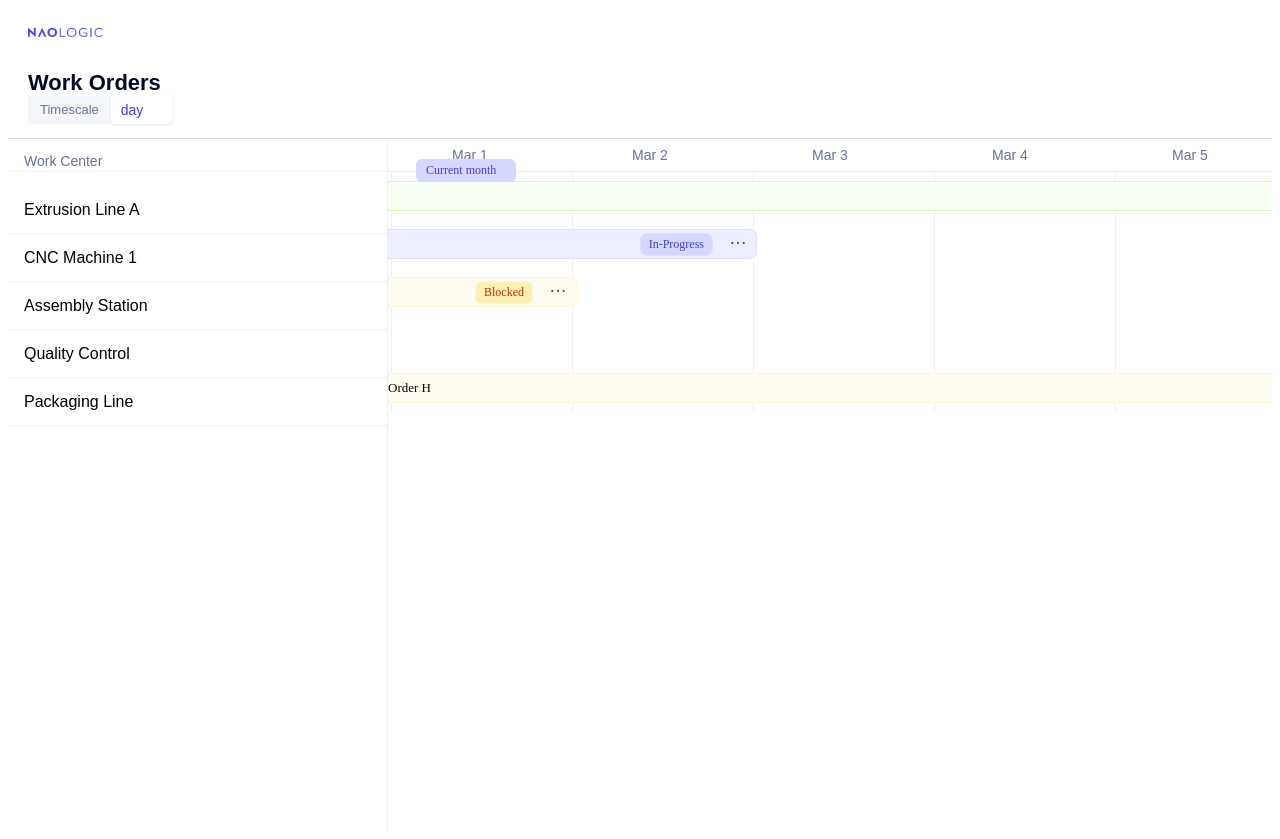
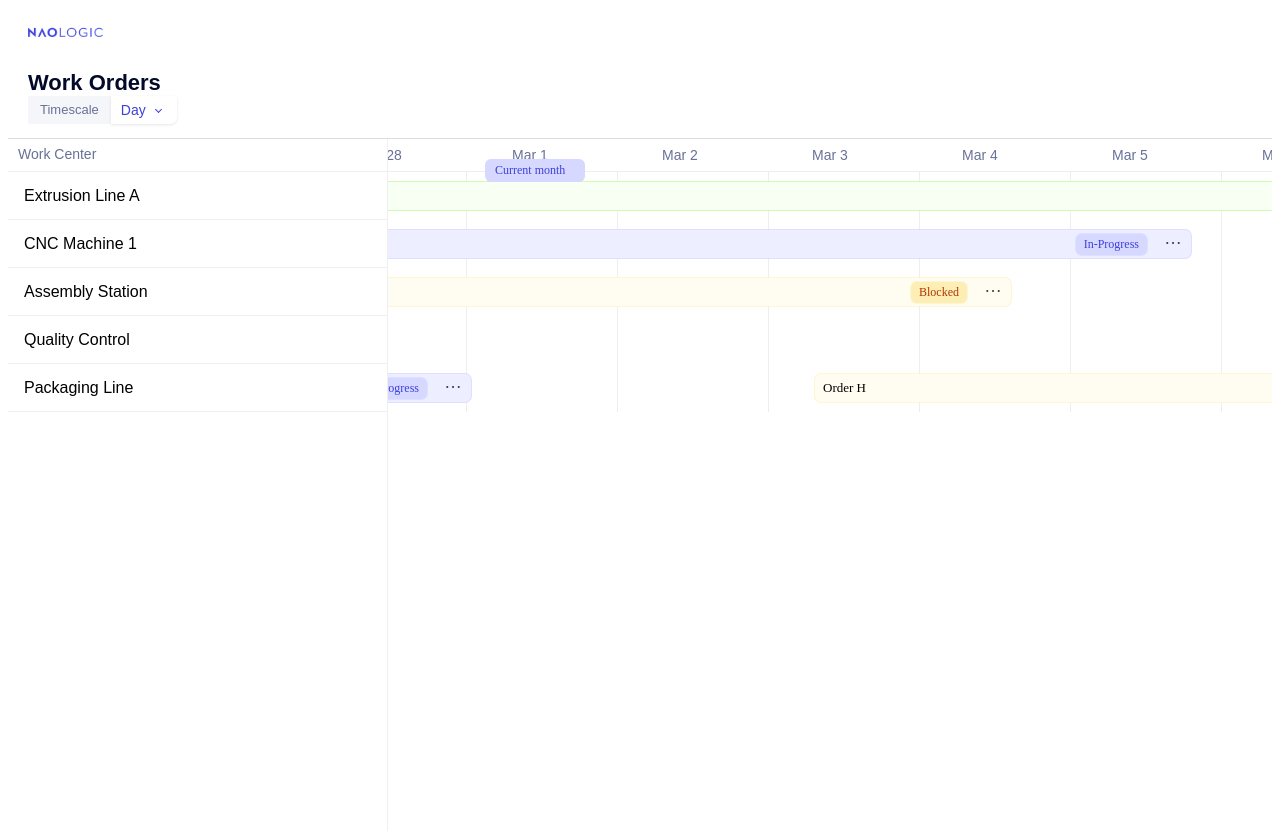
Before and after one commit to iam13lank/Naologic-Assessment, an Angular app: page / in a window 1280 px wide. Built offline with nearby package versions, Linux system fonts and the light colour scheme; a web font is replaced by a local one.

Commit message:
final touch ups for styling still fixing work - order form bug

```diff
--- a/src/app/app.html
+++ b/src/app/app.html
@@ -11,7 +11,7 @@
   <div class="timescale-zoom-controls">
     <div class = "timescale-zoom-controls-label"><span>Timescale</span></div>
     <ng-select
-      [items]="['day', 'week', 'month']"
+      [items]="['Day', 'Week', 'Month']"
       [(ngModel)]="timescale"
       (change)="onTimescaleChange(timescale)"
       bindLabel=""
--- a/src/app/app.scss
+++ b/src/app/app.scss
@@ -80,18 +80,31 @@
 }
 
 
-/* Dropdown arrow */
 ::ng-deep .timescale-select .ng-arrow-wrapper {
-  width: 20px;
-  transform: rotate( 270deg );
-  height: 8.47px;
+  display: flex;
+  align-items: center;
+  justify-content: center;
+  width: 16px;
+  padding: 0 0 1px 0;
+}
 
+::ng-deep .timescale-select .ng-arrow-wrapper::after {
+  content: "";
+  width: 4px;
+  height: 4px;
+  border-right: 1px solid rgba(62, 64, 219, 1);
+  border-bottom: 1px solid rgba(62, 64, 219, 1);
+  transform: rotate(45deg); /* ▼ */
+  display: block;
 }
+
+
 ::ng-deep .timescale-select .ng-select-container {
   height: 28px;
   border-radius: 0 2px 7px 0;
   border : none;
   box-shadow: 0px 1px 3px rgba(0, 0, 0, 0.1);
+  gap: 5px;
 }
 
 /* Hover */
--- a/src/app/app.ts
+++ b/src/app/app.ts
@@ -11,9 +11,9 @@ import { NgSelectModule } from '@ng-select/ng-select';
   styleUrl: './app.scss'
 })
 export class App {
-  timescale: 'day' | 'week' | 'month' = 'day';
+  timescale: 'Day' | 'Week' | 'Month' = 'Day';
 
-  onTimescaleChange(newTimescale: 'day' | 'week' | 'month') {
+  onTimescaleChange(newTimescale: 'Day' | 'Week' | 'Month') {
     this.timescale = newTimescale;
   }
 
--- a/src/app/components/timeline/timeline.component.scss
+++ b/src/app/components/timeline/timeline.component.scss
@@ -34,7 +34,8 @@
 
 .work-center-column h3 {
   height: 18px;
-  padding: 0 16px;
+  padding: 7px 10px;
+  margin: 0;
   color: rgba(104, 113, 150, 1);
   font-weight: 500;
   font-size: 14px;
@@ -147,7 +148,7 @@
 
 .current-month-pill {
   width: 80px !important;
-  margin-left: 36px;
+  margin-left: 30px;
   position: absolute;
   top: 20px;
   border-radius: 6px;
--- a/src/app/components/timeline/timeline.component.ts
+++ b/src/app/components/timeline/timeline.component.ts
@@ -14,7 +14,7 @@ import { WorkOrderBarComponent } from '../work-order-bar/work-order-bar.componen
 })
 export class TimelineComponent implements OnChanges {
 
-  @Input() timescale: 'day' | 'week' | 'month' = 'day';
+  @Input() timescale: 'Day' | 'Week' | 'Month' = 'Day';
 
   @Output() createAtDate = new EventEmitter<{ date: Date; workCenterId: string | null }>();
   @Output() editOrder = new EventEmitter<WorkOrderDocument>();
@@ -120,23 +120,23 @@ export class TimelineComponent implements OnChanges {
   // TIMELINE CELL CALCULATION
   // -------------------------------
 
-  calculateVisibleCells(timescale: 'day' | 'week' | 'month') {
+  calculateVisibleCells(timescale: 'Day' | 'Week' | 'Month') {
     const today = new Date();
 
     const start = new Date(today);
     const end = new Date(today);
 
-    if (timescale === 'day') {
+    if (timescale === 'Day') {
       start.setDate(start.getDate() - 14);
       end.setDate(end.getDate() + 14);
     }
 
-    if (timescale === 'week') {
+    if (timescale === 'Week') {
       start.setDate(start.getDate() - 56);
       end.setDate(end.getDate() + 56);
     }
 
-    if (timescale === 'month') {
+    if (timescale === 'Month') {
       start.setMonth(start.getMonth() - 6);
       end.setMonth(end.getMonth() + 6);
     }
@@ -145,7 +145,7 @@ export class TimelineComponent implements OnChanges {
     const current = new Date(start);
 
     while (current <= end) {
-      if (timescale === 'day') {
+      if (timescale === 'Day') {
         cells.push({
           date: new Date(current),
           label: current.toLocaleDateString('en-US', {
@@ -156,7 +156,7 @@ export class TimelineComponent implements OnChanges {
         current.setDate(current.getDate() + 1);
       }
 
-      if (timescale === 'week') {
+      if (timescale === 'Week') {
         const weekLabel = `Week ${this.getWeekNumber(current)}`;
         cells.push({
           date: new Date(current),
@@ -165,7 +165,7 @@ export class TimelineComponent implements OnChanges {
         current.setDate(current.getDate() + 7);
       }
 
-      if (timescale === 'month') {
+      if (timescale === 'Month') {
         cells.push({
           date: new Date(current),
           label: current.toLocaleDateString('en-US', {
@@ -191,9 +191,9 @@ export class TimelineComponent implements OnChanges {
 
 
   getCellWidth() {
-    if (this.timescale === 'day') return 180;
-    if (this.timescale === 'week') return 200;
-    if (this.timescale === 'month') return 150;
+    if (this.timescale === 'Day') return 150;
+    if (this.timescale === 'Week') return 150;
+    if (this.timescale === 'Month') return 150;
     return 80;
   }
 
--- a/src/app/components/work-order-bar/work-order-bar.component.scss
+++ b/src/app/components/work-order-bar/work-order-bar.component.scss
@@ -16,7 +16,7 @@
 .right-side {
   display: flex;
   align-items: center;
-  gap: 8px; /* space between pill and menu */
+  gap: 8px;
 }
 
 .bar-content {
@@ -115,9 +115,6 @@
   color: #444;
   cursor: pointer;
 }
-
-
-
 .menu-button:hover {
   color: #000;
 }
@@ -146,7 +143,8 @@
 }
 
 .menu-item.delete {
-  color: #d9534f;
+  color:rgba(62, 64, 219, 1);
+
 }
 
 .menu-item.delete:hover {
--- a/src/app/components/work-order-bar/work-order-bar.component.ts
+++ b/src/app/components/work-order-bar/work-order-bar.component.ts
@@ -13,7 +13,7 @@ export class WorkOrderBarComponent {
 
   @Input() order!: WorkOrderDocument;
   @Input() visibleCells!: { date: Date; label: string }[];
-  @Input() timescale!: 'day' | 'week' | 'month';
+  @Input() timescale!: 'Day' | 'Week' | 'Month';
 
   @Output() edit = new EventEmitter<WorkOrderDocument>();
   @Output() delete = new EventEmitter<WorkOrderDocument>();
@@ -74,7 +74,7 @@ export class WorkOrderBarComponent {
     const target = new Date(date);
     target.setHours(0, 0, 0, 0);
 
-    if (this.timescale === 'day') {
+    if (this.timescale === 'Day') {
       return this.visibleCells.findIndex(c => {
         const d = new Date(c.date);
         d.setHours(0, 0, 0, 0);
@@ -82,7 +82,7 @@ export class WorkOrderBarComponent {
       });
     }
 
-    if (this.timescale === 'week') {
+    if (this.timescale === 'Week') {
       const targetWeek = this.getWeekNumber(target);
       const targetYear = target.getFullYear();
 
@@ -93,7 +93,7 @@ export class WorkOrderBarComponent {
       });
     }
 
-    if (this.timescale === 'month') {
+    if (this.timescale === 'Month') {
       const targetMonth = target.getMonth();
       const targetYear = target.getFullYear();
 
@@ -106,9 +106,9 @@ export class WorkOrderBarComponent {
     return -1;
   }
   getCellWidth() {
-    if (this.timescale === 'day') return 180;
-    if (this.timescale === 'week') return 200;
-    if (this.timescale === 'month') return 150;
+    if (this.timescale === 'Day') return 180;
+    if (this.timescale === 'Week') return 200;
+    if (this.timescale === 'Month') return 150;
     return 80;
   }
   getWeekNumber(date: Date): number {
--- a/src/app/components/work-order-form-panel/work-order-form-panel.component.scss
+++ b/src/app/components/work-order-form-panel/work-order-form-panel.component.scss
@@ -34,9 +34,8 @@
   display: flex;
   justify-content: space-between;
   align-items: flex-start;
-  padding: 16px 20px;
+  padding: 16px 20px 0 20px;
   border-bottom: 1px solid #e2e2e2;
-  background: #fafafa;
 
   .panel-title-block {
     h2 {
@@ -79,7 +78,7 @@
 }
 
 .form-group {
-  margin-bottom: 16px;
+  margin-bottom: 30px;
 
   label {
     display: block;
@@ -91,7 +90,7 @@
 }
 
 .text-input {
-  width: 100%;
+  width: 540px;
   padding: 6px 8px;
   border-radius: 6px;
   border: 1px solid #dcdcdc;
@@ -206,3 +205,24 @@
 ::ng-deep .ngb-dp-header .visually-hidden  {
   display: none !important;
 }
+/* Add caret to the right side of the status dropdown */
+/* Add triangle after the status dropdown */
+::ng-deep .status-select .ng-select-container {
+  position: relative;
+  padding-right: 26px; /* space for triangle */
+}
+
+/* Solid triangle ▼ */
+::ng-deep .status-select .ng-select-container::after {
+  content: "";
+  position: absolute;
+  right: 10px;
+  top: 50%;
+  transform: translateY(-50%);
+  width: 0;
+  height: 0;
+  border-left: 5px solid transparent;
+  border-right: 5px solid transparent;
+  border-top: 5px solid rgba(104, 113, 150, 1); /* triangle color */
+  pointer-events: none;
+}
```
